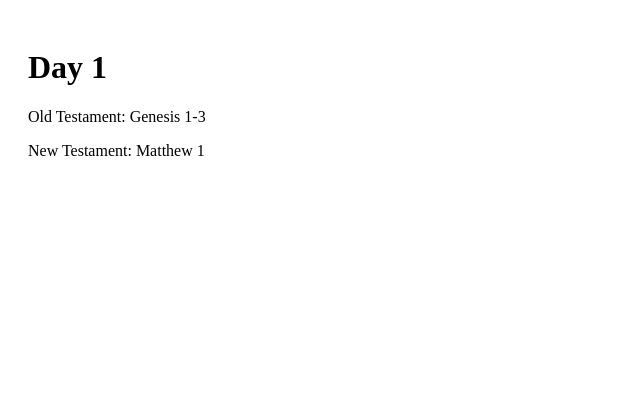
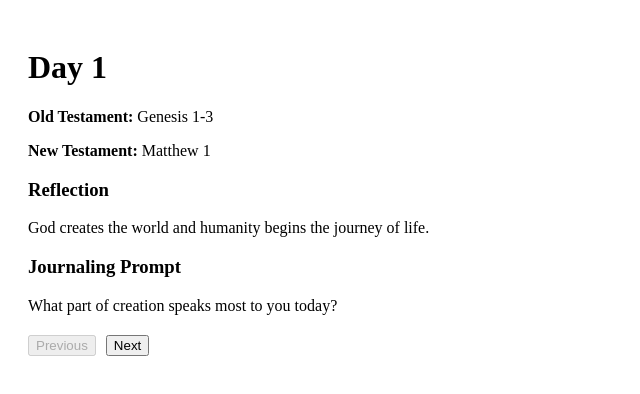
Before and after one commit to quinnn7/bible-365-app-, a Next.js app: page / in a window 1280 px wide. Shown: the top 394 px of the page, without its empty margins (0-640 px from the left). Built offline with nearby package versions, Linux system fonts and the light colour scheme.

Commit message:
Update page.jsx

```diff
--- a/app/page.jsx
+++ b/app/page.jsx
@@ -1,12 +1,34 @@
 "use client";
 
+import { useState } from "react";
+import { days } from "../data/days";
 
 export default function Page() {
-return (
-<div style={{ padding: 20, fontFamily: "serif" }}>
-<h1>Day 1</h1>
-<p>Old Testament: Genesis 1-3</p>
-<p>New Testament: Matthew 1</p>
-</div>
-);
+  const [currentDay, setCurrentDay] = useState(1);
+  const day = days.find(d => d.day === currentDay);
+
+  const nextDay = () => {
+    if (currentDay < 365) setCurrentDay(currentDay + 1);
+  };
+
+  const prevDay = () => {
+    if (currentDay > 1) setCurrentDay(currentDay - 1);
+  };
+
+  return (
+    <div style={{ padding: 20, fontFamily: "serif" }}>
+      <h1>Day {day.day}</h1>
+      <p><strong>Old Testament:</strong> {day.oldTestament}</p>
+      <p><strong>New Testament:</strong> {day.newTestament}</p>
+      <h3>Reflection</h3>
+      <p>{day.reflection}</p>
+      <h3>Journaling Prompt</h3>
+      <p>{day.prompt}</p>
+
+      <div style={{ marginTop: 20 }}>
+        <button onClick={prevDay} disabled={currentDay === 1}>Previous</button>
+        <button onClick={nextDay} disabled={currentDay === 365} style={{ marginLeft: 10 }}>Next</button>
+      </div>
+    </div>
+  );
 }
```
